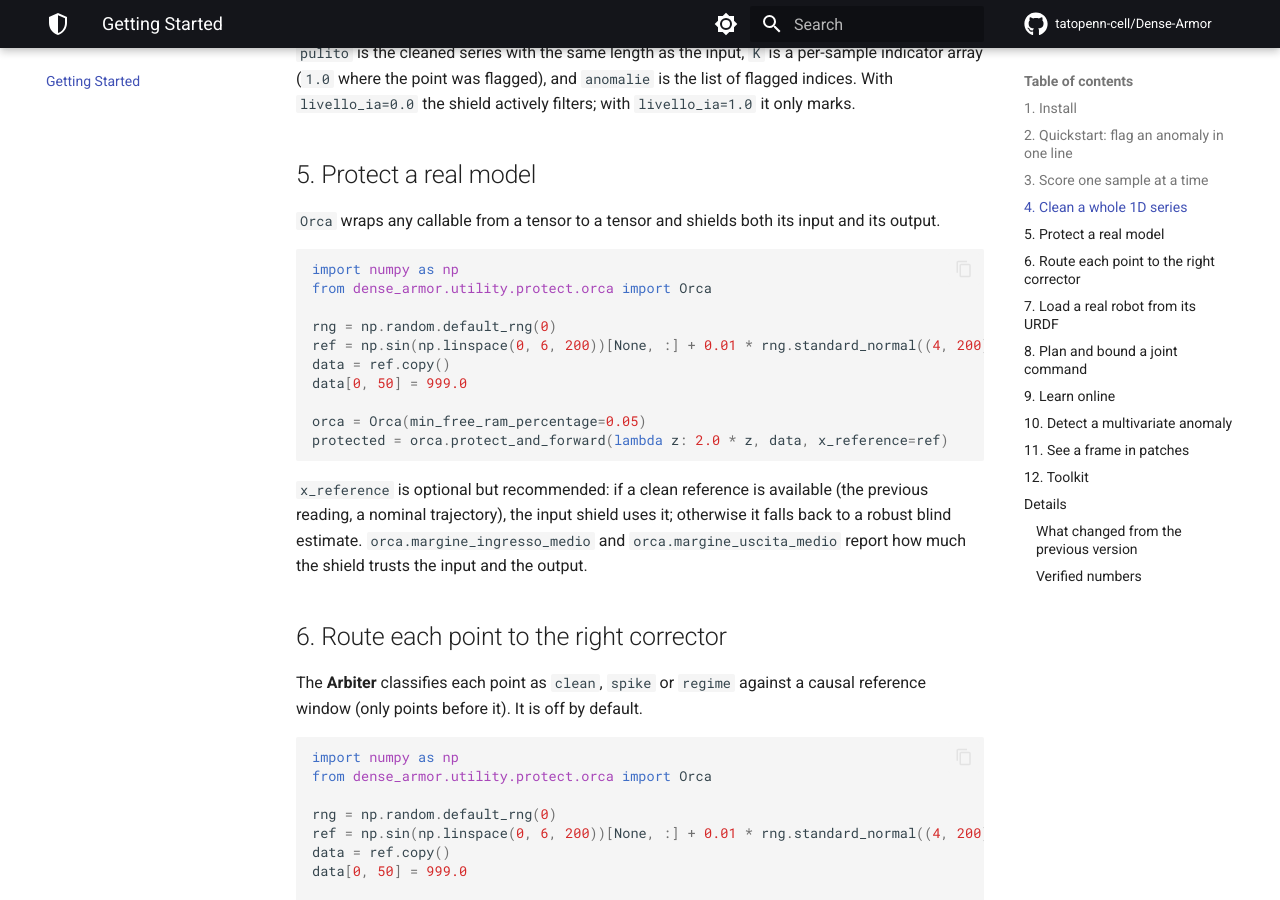
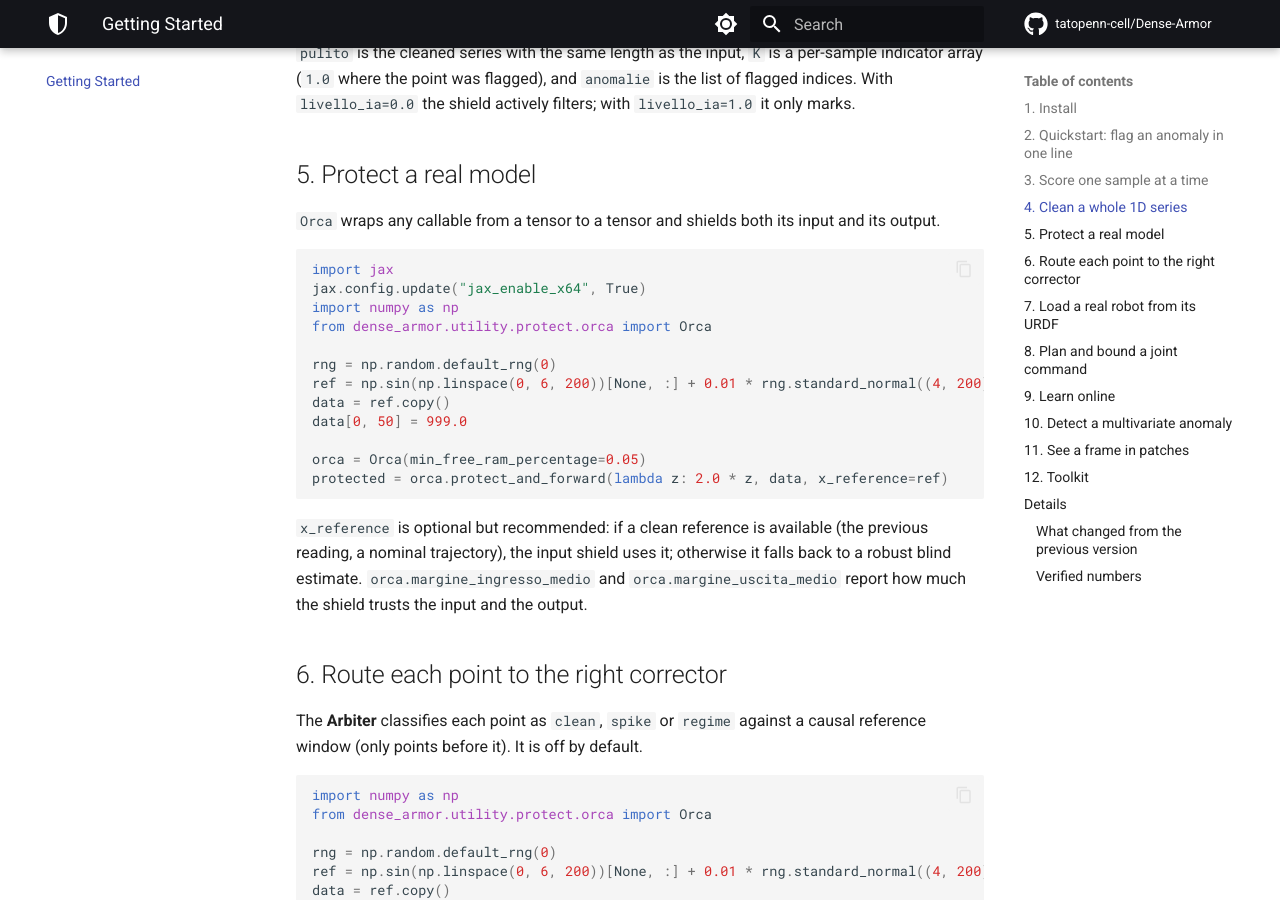
Before and after one commit to tatopenn-cell/Dense-Armor, an MkDocs documentation site: the page built from docs/getting-started.md, in a window 1280 px wide and 900 px high, scrolled down 1668 px. Built offline with MkDocs 1.6.1 and Material for MkDocs 9.7.7, drawn with Linux system fonts in a browser that asks for light colours; comment, search, counter and statistics services are not loaded.

Commit message:
docs(getting-started): enable x64 in Orca example

````diff
--- a/docs/getting-started.md
+++ b/docs/getting-started.md
@@ -83,6 +83,8 @@ shield actively filters; with `livello_ia=1.0` it only marks.
 input and its output.
 
 ```python
+import jax
+jax.config.update("jax_enable_x64", True)
 import numpy as np
 from dense_armor.utility.protect.orca import Orca
 
````
